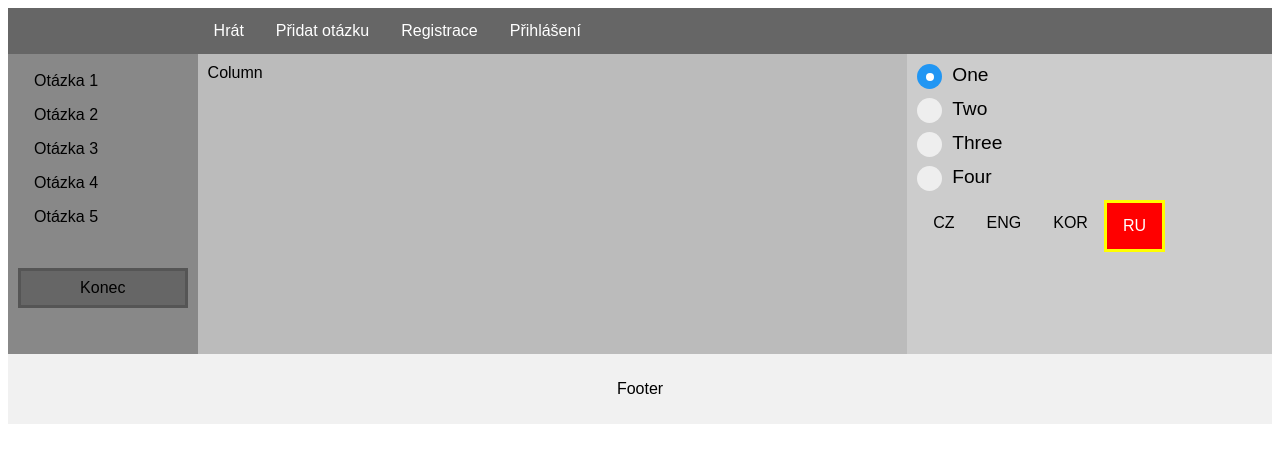
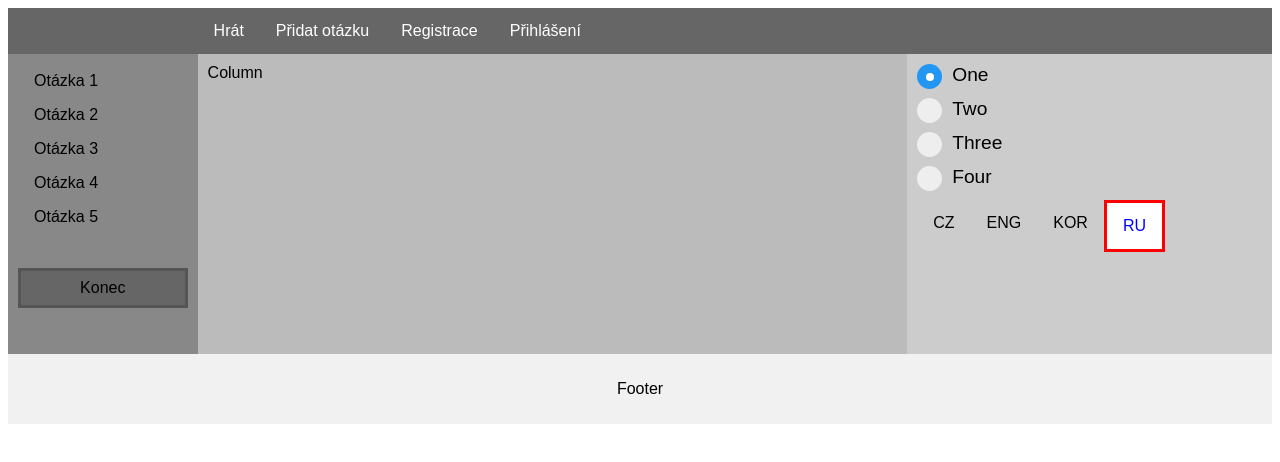
Before and after one commit to CernohorskyVaclav/ProjectRep, a plain HTML site: page layout.html in a window 1280 px wide. In both pictures the pointer is over the link "RU". Drawn offline with Linux system fonts and the light colour scheme.

Commit message:
Pavel5 Barvicky

```diff
--- a/styles.css
+++ b/styles.css
@@ -237,9 +237,9 @@ body {
     color: #FF0000;
 }
 .languages .ru a:hover {
-    border: solid #FFFF00 medium;
-    background-color: #FF0000;
-    color: #FFFFFF;
+    border: solid #FF0000 medium;
+    background-color: #FFFFFF;
+    color: #0000FF;
 }
 
 
```
